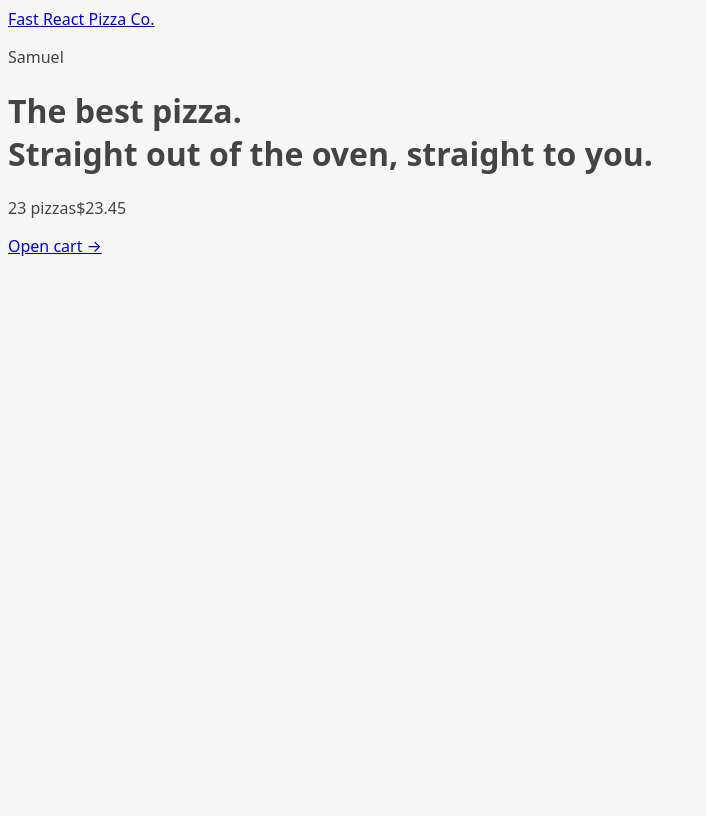
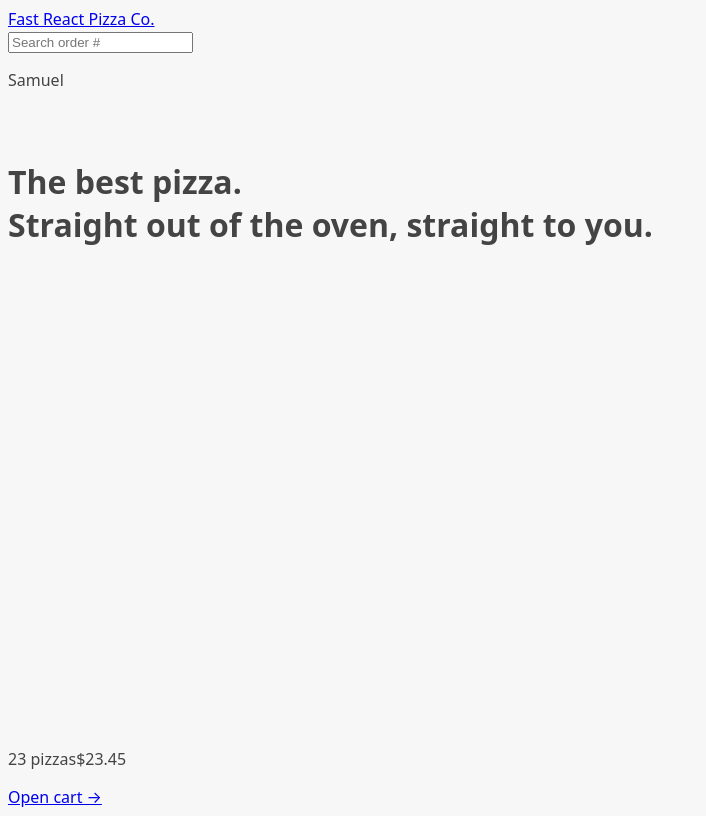
Before and after one commit to Samuel-Toriola/fast-pizza-app, a React (Vite) app: page / in a window 1280 px wide. Shown: the whole page, without its empty margins (0-706 px from the left). Built offline with nearby package versions, Linux system fonts and the light colour scheme.

Commit message:
Setting up react router

```diff
--- a/src/App.jsx
+++ b/src/App.jsx
@@ -1,6 +1,7 @@
 import { RouterProvider, createBrowserRouter } from "react-router-dom";
 import Home from "./ui/Home";
-import Menu from "./features/menu/Menu";
+import Error from "./ui/Error";
+import Menu, { loader as menuLoader } from "./features/menu/Menu";
 import Cart from "./features/cart/Cart";
 import CreateOrder from "./features/order/Order";
 import Order from "./features/order/Order";
@@ -9,6 +10,8 @@
 const router = createBrowserRouter([
   {
     element: <AppLayout />,
+
+    errorElement: <Error />,
     children: [
       {
         path: "/",
@@ -17,6 +20,8 @@
       {
         path: "/menu",
         element: <Menu />,
+        loader: menuLoader,
+        errorElement: <Error />,
       },
       {
         path: "/cart",
--- a/src/features/menu/Menu.jsx
+++ b/src/features/menu/Menu.jsx
@@ -1,5 +1,23 @@
+import { useLoaderData } from "react-router-dom";
+import { getMenu } from "../../services/apiRestaurant";
+import MenuItem from "./MenuItem";
+
 function Menu() {
-  return <h1>Menu</h1>;
+  const menu = useLoaderData();
+  console.log(menu);
+
+  return (
+    <ul>
+      {menu.map((pizza) => (
+        <MenuItem pizza={pizza} key={pizza.id} />
+      ))}
+    </ul>
+  );
+}
+
+export async function loader() {
+  const menu = await getMenu();
+  return menu;
 }
 
 export default Menu;
--- a/src/features/menu/MenuItem.jsx
+++ b/src/features/menu/MenuItem.jsx
@@ -1,3 +1,5 @@
+import { formatCurrency } from "../../utilities/helpers";
+
 function MenuItem({ pizza }) {
   const { id, name, unitPrice, ingredients, soldOut, imageUrl } = pizza;
 
@@ -6,7 +8,7 @@
       <img src={imageUrl} alt={name} />
       <div>
         <p>{name}</p>
-        <p>{ingredients.join(', ')}</p>
+        <p>{ingredients.join(", ")}</p>
         <div>
           {!soldOut ? <p>{formatCurrency(unitPrice)}</p> : <p>Sold out</p>}
         </div>
--- /dev/null
+++ b/src/features/order/SearchOrder.jsx
@@ -0,0 +1,26 @@
+import { useState } from "react";
+import { useNavigate } from "react-router-dom";
+
+function SearchOrder() {
+  const [query, setQuery] = useState();
+  const navigate = useNavigate();
+
+  function handleSubmit(e) {
+    e.preventDefault();
+    if (!query) return;
+    navigate(`/order/${query}`);
+    setQuery("");
+  }
+
+  return (
+    <form onSubmit={handleSubmit}>
+      <input
+        placeholder="Search order #"
+        value={query}
+        onChange={(e) => setQuery(e.target.value)}
+      />
+    </form>
+  );
+}
+
+export default SearchOrder;
--- a/src/ui/AppLayout.jsx
+++ b/src/ui/AppLayout.jsx
@@ -1,10 +1,15 @@
-import { Outlet } from "react-router-dom";
+import { Outlet, useNavigation } from "react-router-dom";
 import CartOverview from "../features/cart/CartOverview";
 import Header from "./Header";
+import Loader from "./Loader";
 
 function AppLayout() {
+  const navigation = useNavigation();
+  const isLoading = navigation.state === "loading";
+
   return (
-    <div>
+    <div className="layout">
+      {isLoading && <Loader />}
       <Header />
 
       <main>
--- a/src/ui/Error.jsx
+++ b/src/ui/Error.jsx
@@ -1,15 +1,16 @@
-import { useNavigate } from 'react-router-dom';
+import { useNavigate, useRouteError } from "react-router-dom";
 
-function NotFound() {
+function Error() {
   const navigate = useNavigate();
-
+  const error = useRouteError();
+  console.log(error);
   return (
     <div>
       <h1>Something went wrong 😢</h1>
-      <p>%MESSAGE%</p>
+      <p>{error.data || error.message}</p>
       <button onClick={() => navigate(-1)}>&larr; Go back</button>
     </div>
   );
 }
 
-export default NotFound;
+export default Error;
--- a/src/ui/Header.jsx
+++ b/src/ui/Header.jsx
@@ -1,9 +1,12 @@
 import { Link } from "react-router-dom";
+import SearchOrder from "../features/order/SearchOrder";
 
 function Header() {
   return (
     <header>
       <Link to="/">Fast React Pizza Co.</Link>
+
+      <SearchOrder />
 
       <p>Samuel</p>
     </header>
--- /dev/null
+++ b/src/ui/Loader.jsx
@@ -0,0 +1,5 @@
+function Loader() {
+  return <div className="loader"></div>;
+}
+
+export default Loader;
```
